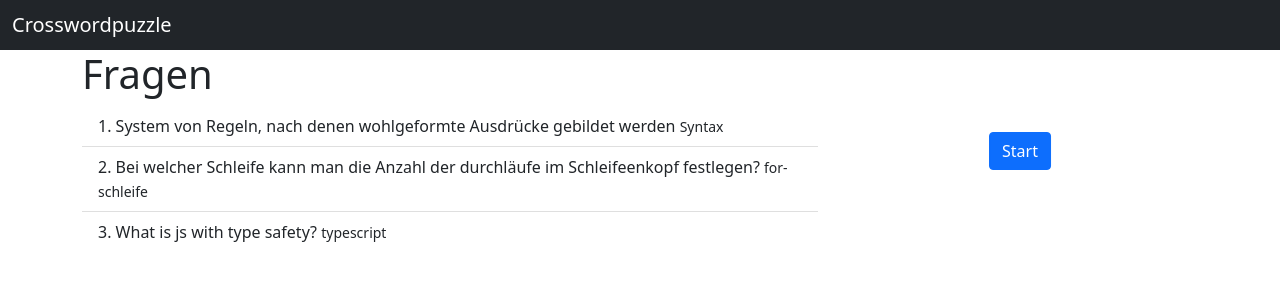
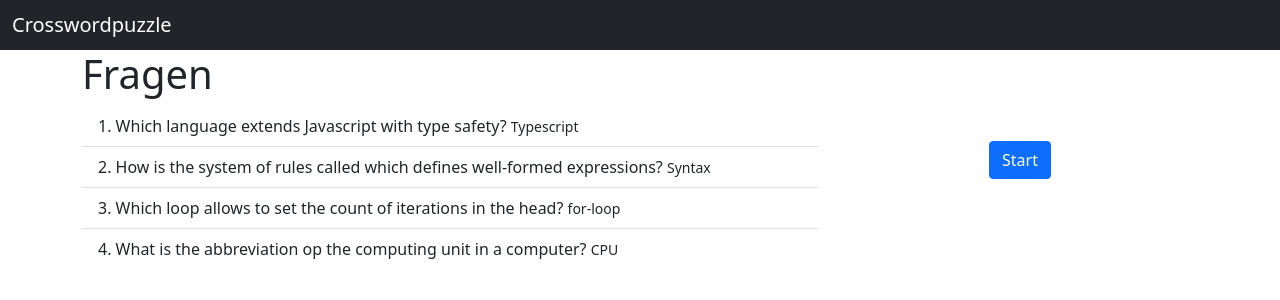
Before and after one commit to Gamify-IT/crosswordpuzzle, a Vue app: page / in a window 1280 px wide. Shown: the top 300 px of the page. Built offline with nearby package versions, Linux system fonts and the light colour scheme.

Commit message:
create file to define questions

```diff
--- /dev/null
+++ b/src/assets/questions.json
@@ -0,0 +1,18 @@
+[
+    {
+        "question": "Which language extends Javascript with type safety?",
+        "answer": "Typescript"
+    },
+    {
+        "question": "How is the system of rules called which defines well-formed expressions?",
+        "answer": "Syntax"
+    },
+    {
+        "question": "Which loop allows to set the count of iterations in the head?",
+        "answer": "for-loop"
+    },
+    {
+        "question": "What is the abbreviation op the computing unit in a computer?",
+        "answer": "CPU"
+    }
+]
--- a/src/views/Crosswordpuzzle.vue
+++ b/src/views/Crosswordpuzzle.vue
@@ -3,33 +3,14 @@ import { generateCrossword } from "@/crosswordgenerator";
 import { ref } from 'vue';
 import { Modal } from 'bootstrap';
 import Field from "@/components/Field.vue";
-import type { question } from "@/types/index"
-
+import questionsJson from "@/assets/questions.json";
+import type { question } from "@/types";
 const props = defineProps<{
 }>();
 
 const evaluationModal = ref(null);
 
-let quest1: question = {
-  answer: "Syntax",
-  question:
-    "System von Regeln, nach denen wohlgeformte Ausdrücke gebildet werden",
-};
-let quest2: question = {
-  answer: "for-schleife",
-  question:
-    "Bei welcher Schleife kann man die Anzahl der durchläufe im Schleifeenkopf festlegen?",
-};
-let quest3: question = {
-  answer: "typescript",
-  question: "What is js with type safety?",
-};
-let quest4: question = {
-  answer: "javascript",
-  question: "What is js with type safety?",
-};
-const questions = [quest1, quest2, quest3, quest4];
-
+const questions: question[] = questionsJson;
 const crosswordpuzzle = await generateCrossword(questions);
 console.log(crosswordpuzzle);
 
--- a/src/views/HomeView.vue
+++ b/src/views/HomeView.vue
@@ -1,23 +1,9 @@
 <script setup lang="ts">
-import { generateCrossword } from "@/crosswordgenerator";
 import type { question } from "@/types/index";
-import type { tileCrossWord } from "@/types/index";
+import questionsJson from "@/assets/questions.json";
 
-let quest1: question = {
-  answer: "Syntax",
-  question:
-    "System von Regeln, nach denen wohlgeformte Ausdrücke gebildet werden",
-};
-let quest2: question = {
-  answer: "for-schleife",
-  question:
-    "Bei welcher Schleife kann man die Anzahl der durchläufe im Schleifeenkopf festlegen?",
-};
-let quest3: question = {
-  answer: "typescript",
-  question: "What is js with type safety?",
-};
-const questions = [quest1, quest2, quest3];
+const questions: question[] = questionsJson;
+
 </script>
 
 <template>
```
